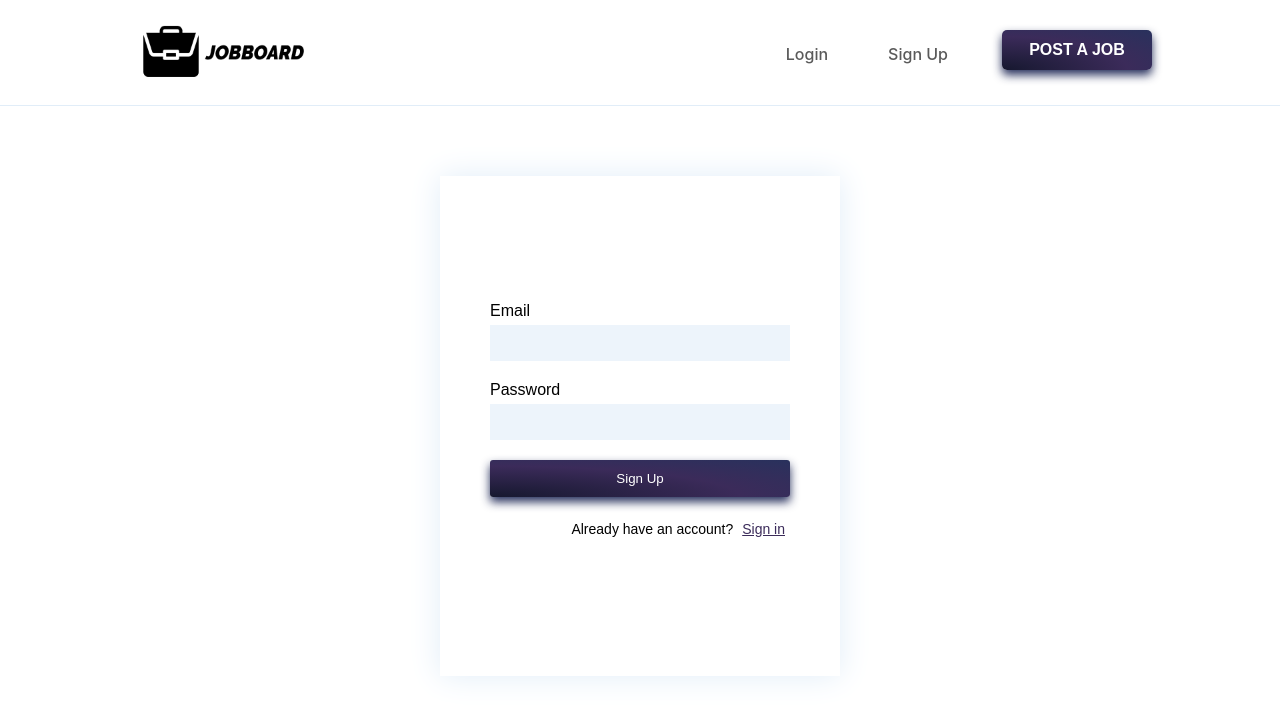
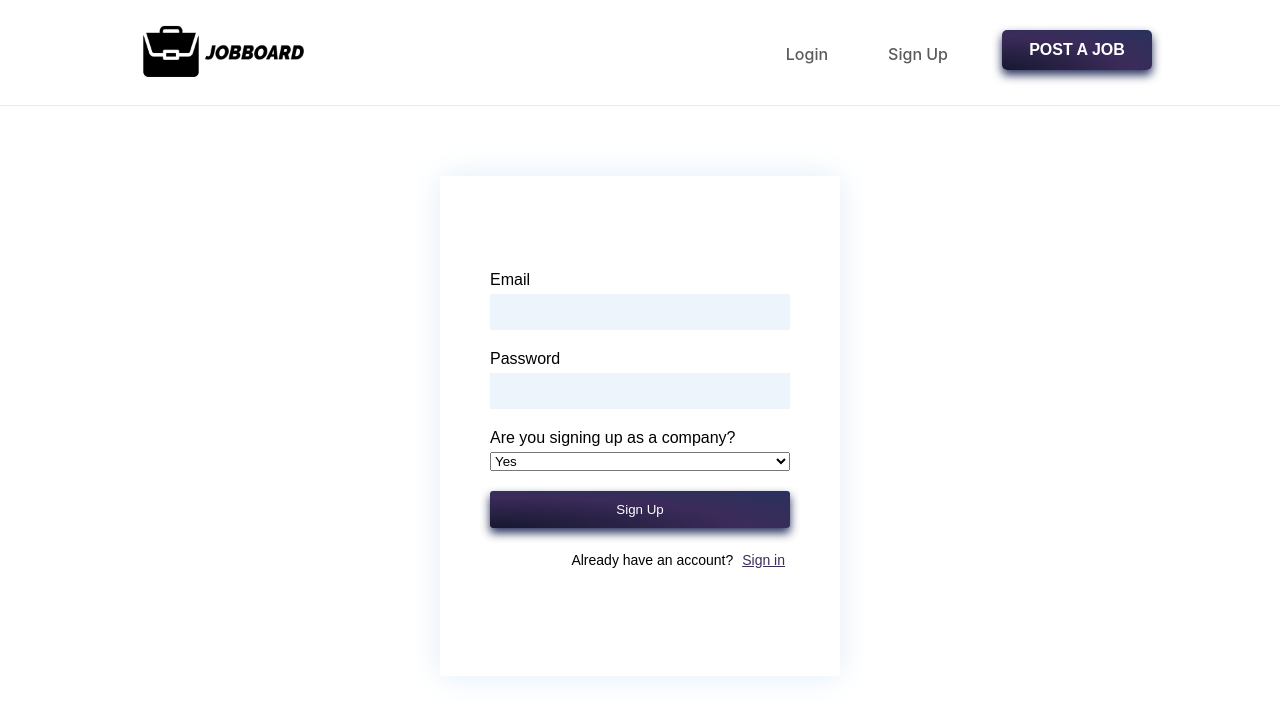
Before and after one commit to msaaddev/jobboard, a Next.js app: page /signup in a window 1280 px wide. Shown: the top 718 px of the page. Built offline with nearby package versions, Linux system fonts and the light colour scheme; no server answers.

Commit message:
📦 NEW: company drop down

```diff
--- a/components/common/Input.js
+++ b/components/common/Input.js
@@ -7,11 +7,14 @@ const Input = ({
 	autoFocus = false,
 	value,
 	handleOnChange,
-	err
+	err,
+	dropdown = false
 }) => {
 	return (
 		<>
 			<div className={styles.container}>
+				{!dropdown ? (
+					<>
 						<label htmlFor={htmlFor} className={styles.label}>
 							{label}
 						</label>
@@ -24,6 +27,20 @@ const Input = ({
 							className={styles.input}
 						/>
 						{err !== '' && <p className={styles.err}>{err}</p>}
+					</>
+				) : (
+					<>
+						<label htmlFor={htmlFor} className={styles.label}>
+							{label}
+						</label>
+						<select
+							onChange={(e) => handleOnChange(e.target.value)}
+						>
+							<option value={true}>Yes</option>
+							<option value={false}>No</option>
+						</select>
+					</>
+				)}
 			</div>
 		</>
 	);
--- a/components/context/AuthContext.js
+++ b/components/context/AuthContext.js
@@ -8,6 +8,7 @@ const AuthProvider = ({ children }) => {
 	const [password, setPassword] = useState('');
 	const [emailErr, setEmailErr] = useState('');
 	const [passwordErr, setPasswordErr] = useState('');
+	const [isOrg, setIsOrg] = useState(true);
 	const [hasSignedIn, setHasSignedIn] = useState(false);
 
 	return (
@@ -23,6 +24,8 @@ const AuthProvider = ({ children }) => {
 				setEmailErr,
 				passwordErr,
 				setPasswordErr,
+				isOrg,
+				setIsOrg,
 				hasSignedIn,
 				setHasSignedIn
 			}}
--- a/pages/signup.js
+++ b/pages/signup.js
@@ -1,5 +1,4 @@
 import { useEffect, useContext } from 'react';
-import Link from 'next/link';
 import { useRouter } from 'next/router';
 import { AuthContext } from '../components/context/AuthContext';
 import Input from '../components/common/Input';
@@ -14,6 +13,7 @@ const SignUp = () => {
 	const { password, setPassword } = useContext(AuthContext);
 	const { emailErr, setEmailErr } = useContext(AuthContext);
 	const { passwordErr, setPasswordErr } = useContext(AuthContext);
+	const { setIsOrg } = useContext(AuthContext);
 	const { hasSignedIn } = useContext(AuthContext);
 	const router = useRouter();
 
@@ -48,7 +48,7 @@ const SignUp = () => {
 		fire.auth()
 			.createUserWithEmailAndPassword(email, password)
 			.then(() => {
-				router.push('/info');
+				router.push('/login');
 			})
 			.catch((err) => {
 				const { code, message } = err;
@@ -105,10 +105,16 @@ const SignUp = () => {
 					htmlFor="password"
 					label="Password"
 					type="password"
-					autoFocus={false}
 					value={password}
-					handleOnChange={setPassword}
+					handleOnChange={setIsOrg}
 					err={passwordErr}
+				/>
+				<Input
+					htmlFor="isOrg"
+					label="Are you signing up as a company?"
+					type="text"
+					dropdown={true}
+					handleOnChange={setIsOrg}
 				/>
 				<Button label="Sign Up" onClick={handleSignUp} />
 				<HelperMsg
```
Lines whose indentation alone changed are shown as unchanged.
